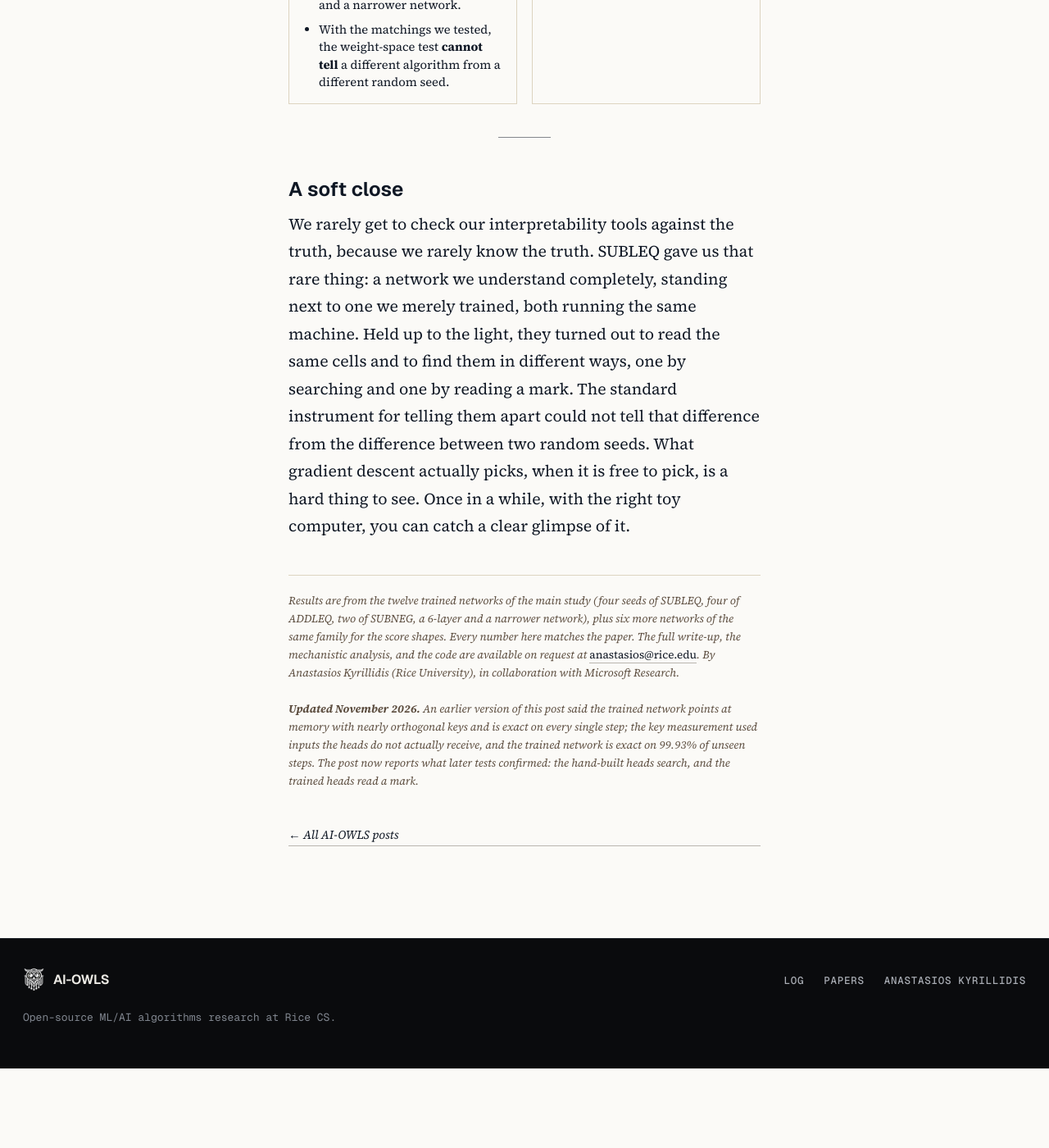
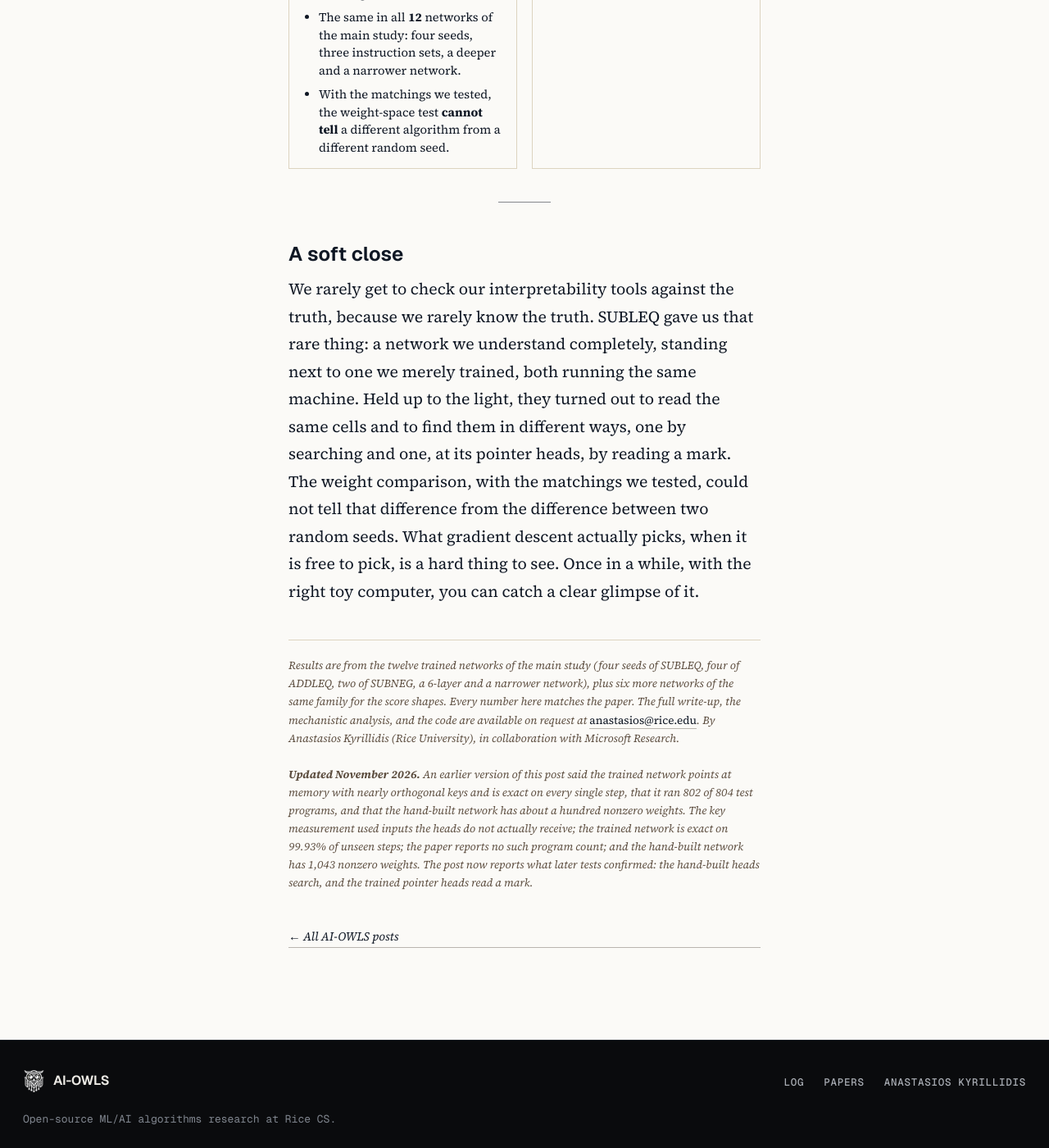
Before and after one commit to akyrillidis/aiowls, a Jekyll site: the page can_we_train_a_computer.html, which Jekyll copies as it is, in a window 1280 px wide and 1400 px high, scrolled down 11573 px. Shown: the whole window at 82% size. Built offline with Jekyll 4.4.1, drawn with Linux system fonts in a browser that asks for light colours; before the commit the page ends 12876 px from its top, so only the background shows below that; some of the changed text lies outside the part shown.

Commit message:
SUBLEQ post: match the paper's scope (pointer heads mark; with the matchings tested; training distribution; unbounded memory; same-order costs)
Co-Authored-By: Claude Opus 5.5 <noreply@anthropic.com>

```diff
--- a/_data/posts.yml
+++ b/_data/posts.yml
@@ -24,7 +24,7 @@
   title: "Can We Train a Computer? Two Ways to Point at a Memory"
   date: 2026-07-07 23:46:45 +0300
   minutes: 13
-  summary: We wired a transformer by hand to be a Turing-complete computer, then trained another from scratch to do the identical job.
+  summary: We wired a transformer by hand to run a one-instruction computer, then trained another from scratch to do the same job.
   authors: Anastasios Kyrillidis, in collaboration with Microsoft Research
   map: [950, 150]
   thumb: /assets/img/cards/can_we_train_a_computer.svg
--- a/can_we_train_a_computer.html
+++ b/can_we_train_a_computer.html
@@ -3,15 +3,15 @@
 <head>
 <meta charset="UTF-8">
 <meta name="viewport" content="width=device-width, initial-scale=1.0">
-<meta name="description" content="We hand-wired a transformer to be a computer and trained another from scratch to do the same job. Both read the same memory cells, but they find them differently: the hand-built heads search, with the address in the query; the trained heads read a mark that earlier layers put on the target cell. Comparing weights cannot tell this from a change of random seed; looking inside can.">
+<meta name="description" content="We hand-wired a transformer to be a computer and trained another from scratch to do the same job. Both read the same memory cells, but they find them differently: the hand-built heads search, with the address in the query; the trained pointer heads read a mark that earlier layers put on the target cell. Comparing weights, with the matchings we tested, cannot tell this from a change of random seed; looking inside can.">
 <meta name="keywords" content="mechanistic interpretability, transformers, content addressing, attention, SUBLEQ, Turing complete, mode connectivity, one-instruction set computer, pointer heads, search, mark">
 <meta property="og:title" content="Can We Train a Computer? Two Ways to Point at a Memory" />
-<meta property="og:description" content="Two transformers run the same one-instruction computer, one hand-wired and one trained from scratch. Both read the same memory cells. The hand-built one searches for them; the trained one reads a mark that earlier layers put on the target." />
+<meta property="og:description" content="Two transformers run the same one-instruction computer, one hand-wired and one trained from scratch. Both read the same memory cells. The hand-built one searches for them; the trained one&rsquo;s pointer heads read a mark that earlier layers put on the target." />
 <meta property="og:image" content="https://akyrillidis.github.io/aiowls/assets/img/ctac_score_curves.png" />
 <meta property="og:type" content="article" />
 <meta name="twitter:card" content="summary_large_image">
 <meta name="twitter:title" content="Can We Train a Computer? Two Ways to Point at a Memory">
-<meta name="twitter:description" content="Two transformers run the same one-instruction computer, one wired by hand and one trained. Both read the same memory cells but find them differently: the hand-built heads search, the trained heads read a mark. The standard weight-space test cannot see this: it flags even two networks that differ only in their random seed. Looking inside settles it.">
+<meta name="twitter:description" content="Two transformers run the same one-instruction computer, one wired by hand and one trained. Both read the same memory cells but find them differently: the hand-built heads search, the trained pointer heads read a mark. The weight-space test, with the matchings we tested, cannot see this: it flags even two networks that differ only in their random seed. Looking inside settles it.">
 <meta name="twitter:image" content="https://akyrillidis.github.io/aiowls/assets/img/ctac_score_curves.png">
 <title>Can We Train a Computer? Two Ways to Point at a Memory &middot; AI-OWLS</title>
 
@@ -49,9 +49,7 @@
     <p>A transformer&rsquo;s attention &ldquo;points&rdquo; at a memory cell by matching a query against a key.
     We set the weights of a small transformer by hand so that its attention and ReLUs execute SUBLEQ, a
     one-instruction computer: of its 3.29 million weights, only 1,043 are nonzero, and it executes every step we
-    tried exactly. We also <em>trained</em> a transformer of the same shape from scratch to do the same job. On
-    states it never saw, it gets 99.93% of steps exactly right, and fed its own output, it runs programs. Do the
-    two work the same way? Comparing their weights says &ldquo;no,&rdquo; but that test says the same about two
+    tried exactly. We also <em>trained</em> a transformer of the same shape from scratch to do the same job. On states it never saw, drawn from its training distribution, it gets 99.93% of steps exactly right; fed its own output, it runs programs reliably for 16 steps while they run, though it has not learned to stay put once a program halts. Do the two work the same way? Comparing their weights says &ldquo;no,&rdquo; but with the matchings we tested, that test says the same about two
     trained networks that differ only in their random seed, so it cannot answer the question. Looking inside can.
     Both networks read the same cells, and they find them differently: the hand-built heads <em>search</em>,
     with the address carried in the query, while the trained heads read a <em>mark</em> that earlier layers put
@@ -63,9 +61,7 @@
   &mdash; short for &ldquo;subtract, and branch if less-than-or-equal to zero.&rdquo; That is the whole
   instruction set. You give it three addresses; it subtracts the contents of one memory cell from another, writes
   the result back, and then, if that result came out at or below zero, it jumps somewhere else in the program.
-  Then, repeat. It sounds far too meagre to do anything. It is, in fact, <em>Turing-complete</em>: with enough of
-  these little subtract-and-branch steps you can compute anything any computer can compute. Addition,
-  multiplication, division, square roots, loops, conditionals &mdash; all of it, out of one instruction.</p>
+  Then, repeat. It sounds far too meagre to do anything. It is, in fact, <em>Turing-complete</em> given unbounded memory: with enough of these little subtract-and-branch steps, and enough memory, you can compute anything any computer can compute.</p>
 
   <p>That makes SUBLEQ a beautiful object for one specific experiment. The computer is simple enough to hold in
   your head, and you can build it out of unusual parts. Our unusual part is a <em>transformer</em>, the
@@ -78,8 +74,7 @@
     <p><strong>SUBLEQ</strong> = <em>SUB</em>tract and branch if <em>L</em>ess-than-or-<em>EQ</em>ual to zero. One
     instruction, three operands \(a, b, c\): compute \(\mathrm{mem}[b] \leftarrow \mathrm{mem}[b] -
     \mathrm{mem}[a]\); if the result \(\le 0\), jump to instruction \(c\), otherwise continue.</p>
-    <p>It is a <em>one-instruction set computer</em> (OISC), and it is Turing-complete &mdash; a full
-    processor&rsquo;s worth of computation expressed with a single verb. That extreme simplicity is exactly what
+    <p>It is a <em>one-instruction set computer</em> (OISC), and, given unbounded memory, it is Turing-complete. The machines we build and train are finite, with 32 or 16 memory cells. That extreme simplicity is exactly what
     lets us hand-build a transformer that runs it, and check a trained one against the ground truth.</p>
   </div>
 
@@ -131,7 +126,7 @@
       <text class="svglbl" x="520" y="216" text-anchor="middle" font-size="12" fill="#17544f">target cell</text>
       <text class="svglbl" x="540" y="50" text-anchor="middle" font-size="12.5" fill="#17544f">one sharp spike at the mark</text>
       <text class="svglbl" x="185" y="250" text-anchor="middle" font-size="13.5" fill="#2c2218">hand-built: search</text>
-      <text class="svglbl" x="535" y="250" text-anchor="middle" font-size="13.5" fill="#2c2218">trained: read a mark</text>
+      <text class="svglbl" x="535" y="250" text-anchor="middle" font-size="13.5" fill="#2c2218">trained pointer heads: read a mark</text>
       <line x1="360" y1="36" x2="360" y2="230" stroke="#ddd4c0" stroke-width="1"/>
     </svg>
     </div>
@@ -166,7 +160,7 @@
 
   <figure style="max-width:100%;">
     <img src="assets/img/ctac_corner_real.png" alt="Scatter plot of attention heads: parabola fit (R squared) against key alignment. The hand-built heads sit alone at the top right. The heads found in trained networks form one cluster near the bottom, between 0.3 and 0.6 in key alignment. Heads of untrained networks sit to their left. A second hand-built head with nearly orthogonal keys sits at the bottom left.">
-    <figcaption><b>Every head as a point.</b> Vertical: how well a parabola fits the head&rsquo;s attention
+    <figcaption><b>Heads as points.</b> Vertical: how well a parabola fits the head&rsquo;s attention
     scores over positions (\(R^2\); 1 for an exact parabola). Horizontal: <em>key alignment</em>, how close the
     keys of different positions are to lying along one line, after removing the part all keys share (1 when they
     are parallel). The <span style="color:#8a5f16">hand-built</span> network&rsquo;s five heads that find cells
@@ -177,7 +171,7 @@
     score. The parabola fit depends on the scores alone.</figcaption>
   </figure>
 
-  <p>So which is it: same algorithm or not? The weight test cannot settle it. Draw the same line between two
+  <p>So which is it: same algorithm or not? With the matchings we tested, the weight test cannot settle it. Draw the same line between two
   trained networks that differ only in their random seed, and the networks in the middle get no full state right
   either. A test that gives the same verdict for two networks that work alike cannot tell us whether these two
   differ (Section 6 comes back to this). The probe says the two networks make the same reads. It does not yet say
@@ -200,7 +194,7 @@
   range over tens of logits.</p>
 
   <figure style="max-width:100%;">
-    <img src="assets/img/ctac_score_curves.png" alt="Two panels of attention scores against position relative to the peak. Left, hand-built head L1H0: smooth parabolas spanning tens of thousands of logits. Right, trained head L3H0: one spike at the peak, about 25 logits above the noisy scores elsewhere.">
+    <img src="assets/img/ctac_score_curves.png" alt="Two panels of attention scores against position relative to the peak. Left, hand-built head L1H0: smooth parabolas spanning tens of thousands of logits. Right, trained head L3H0: one spike at the peak, tens of logits above the scores elsewhere.">
     <figcaption><b>Two fingerprints.</b> Attention scores over positions for the two heads that read the cell
     operand \(a\) points to, for 8 states with different program counters, each centered on its own peak.
     <span style="color:#8a5f16">Left, hand-built head L1H0:</span> parabolas. <span style="color:#17544f">Right,
@@ -230,7 +224,7 @@
   a score shape by the range of scores it needs, since a wider range needs a longer query or keys farther apart.
   For a head to put 99% of its attention on any one of 33 positions, a parabola needs a range of at least 1,353
   logits, whatever its weights. A spike needs about 8. The trained ranges, 9 to 42 logits over the twelve
-  networks of our main study, sit close to that minimum, and a network trained without weight decay keeps them below
+  networks of our main study, are of the same order as that minimum, and a network trained without weight decay keeps them below
   30, so weight decay is not what keeps them small. This prices the two shapes. It does not explain why training
   picks the cheaper one.</p>
 
@@ -305,8 +299,7 @@
   whether they make the weight test informative here is open.</p>
 
   <p>The second lesson is about training. A correct construction need not predict what training builds. Both
-  networks make the same two pointer reads, but training made them with scores thousands of times smaller, by
-  marking the target instead of searching for it, and it did so in all twelve networks we checked. What settled
+  networks make the same two pointer reads, but training made them with scores thousands of times smaller, and its pointer heads mark the target instead of searching for it, in all twelve networks we checked. What settled
   the question was looking inside, with a probe we could check against a network whose every step we know. The
   practical takeaway for interpretability: before you trust a tool&rsquo;s verdict on two networks, check it on a
   pair whose answer you know.</p>
@@ -315,8 +308,7 @@
     <div class="col proven">
       <h3>What we measured</h3>
       <ul>
-        <li>The trained network gets <strong>99.93%</strong> of unseen steps exactly right and, fed its own
-        output, runs programs for 16 steps with errors that barely compound while they run.</li>
+        <li>The trained network gets <strong>99.93%</strong> of unseen steps (from its training distribution) exactly right and, fed its own output, runs programs for 16 steps with errors that barely compound while they run; it has not learned to stay put once a program halts.</li>
         <li>It makes the hand-built network&rsquo;s <strong>two pointer reads</strong>: L3H0 and L3H3 hit the
         right cell on every one of 3,000 fresh states.</li>
         <li>It finds those cells <strong>differently</strong>: hand-built heads search (a parabola, about
@@ -346,8 +338,7 @@
   <p>We rarely get to check our interpretability tools against the truth, because we rarely know the truth. SUBLEQ
   gave us that rare thing: a network we understand completely, standing next to one we merely trained, both
   running the same machine. Held up to the light, they turned out to read the same cells and to find them in
-  different ways, one by searching and one by reading a mark. The standard instrument for telling them apart
-  could not tell that difference from the difference between two random seeds. What gradient descent actually
+  different ways, one by searching and one, at its pointer heads, by reading a mark. The weight comparison, with the matchings we tested, could not tell that difference from the difference between two random seeds. What gradient descent actually
   picks, when it is free to pick, is a hard thing to see. Once in a while, with the right toy computer, you can
   catch a clear glimpse of it.</p>
 
@@ -357,9 +348,7 @@
   are available on request at <a href="mailto:anastasios@rice.edu">anastasios@rice.edu</a>. By Anastasios
   Kyrillidis (Rice University), in collaboration with Microsoft Research.<br><br>
   <strong>Updated November 2026.</strong> An earlier version of this post said the trained network points at
-  memory with nearly orthogonal keys and is exact on every single step; the key measurement used inputs the
-  heads do not actually receive, and the trained network is exact on 99.93% of unseen steps. The post now
-  reports what later tests confirmed: the hand-built heads search, and the trained heads read a mark.</p>
+  memory with nearly orthogonal keys and is exact on every single step, that it ran 802 of 804 test programs, and that the hand-built network has about a hundred nonzero weights. The key measurement used inputs the heads do not actually receive; the trained network is exact on 99.93% of unseen steps; the paper reports no such program count; and the hand-built network has 1,043 nonzero weights. The post now reports what later tests confirmed: the hand-built heads search, and the trained pointer heads read a mark.</p>
 
   <a class="backlink" href="./blogs.html">&larr; All AI-OWLS posts</a>
 
```
Also changed, not shown: other parts of can_we_train_a_computer.html (+2 -3 lines).
